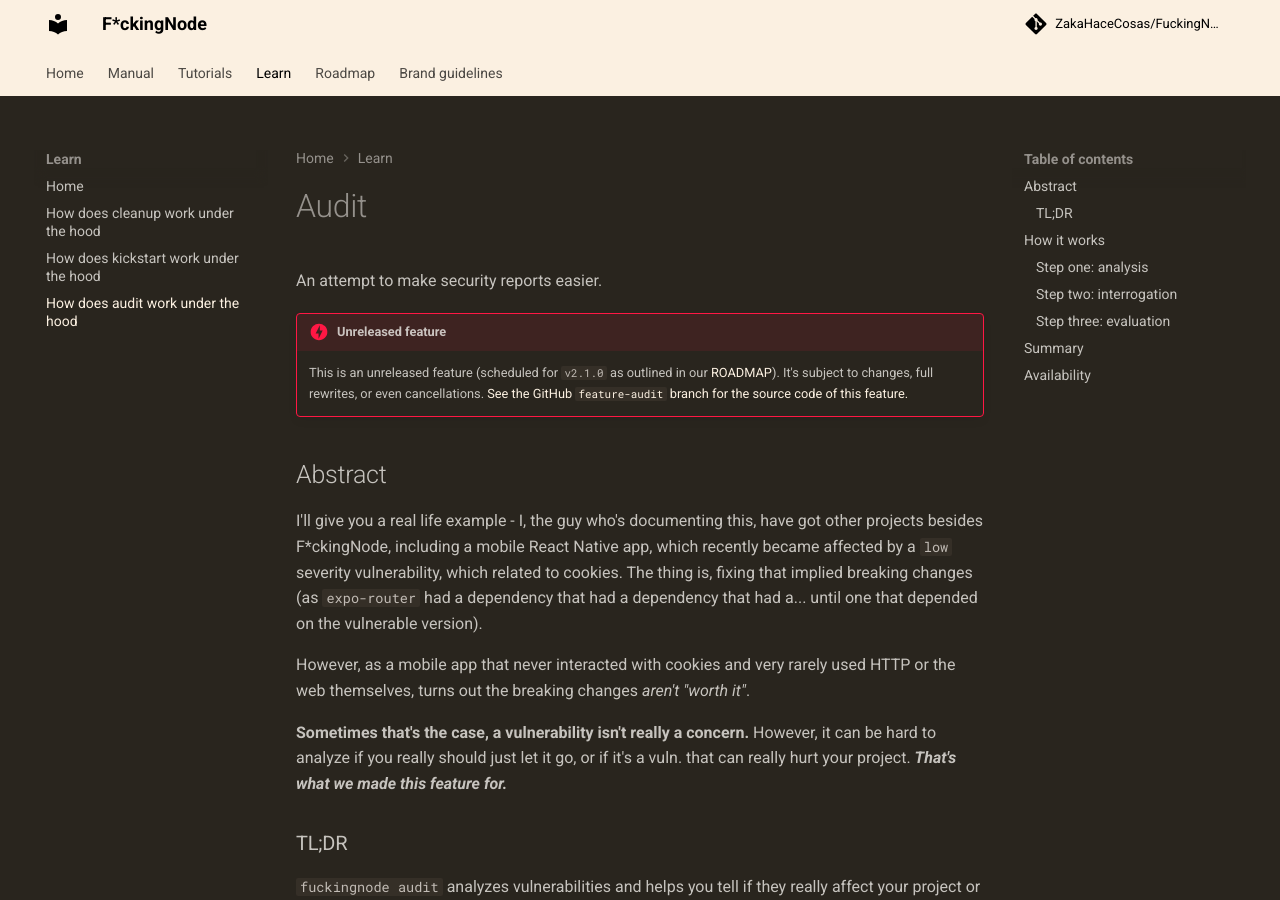
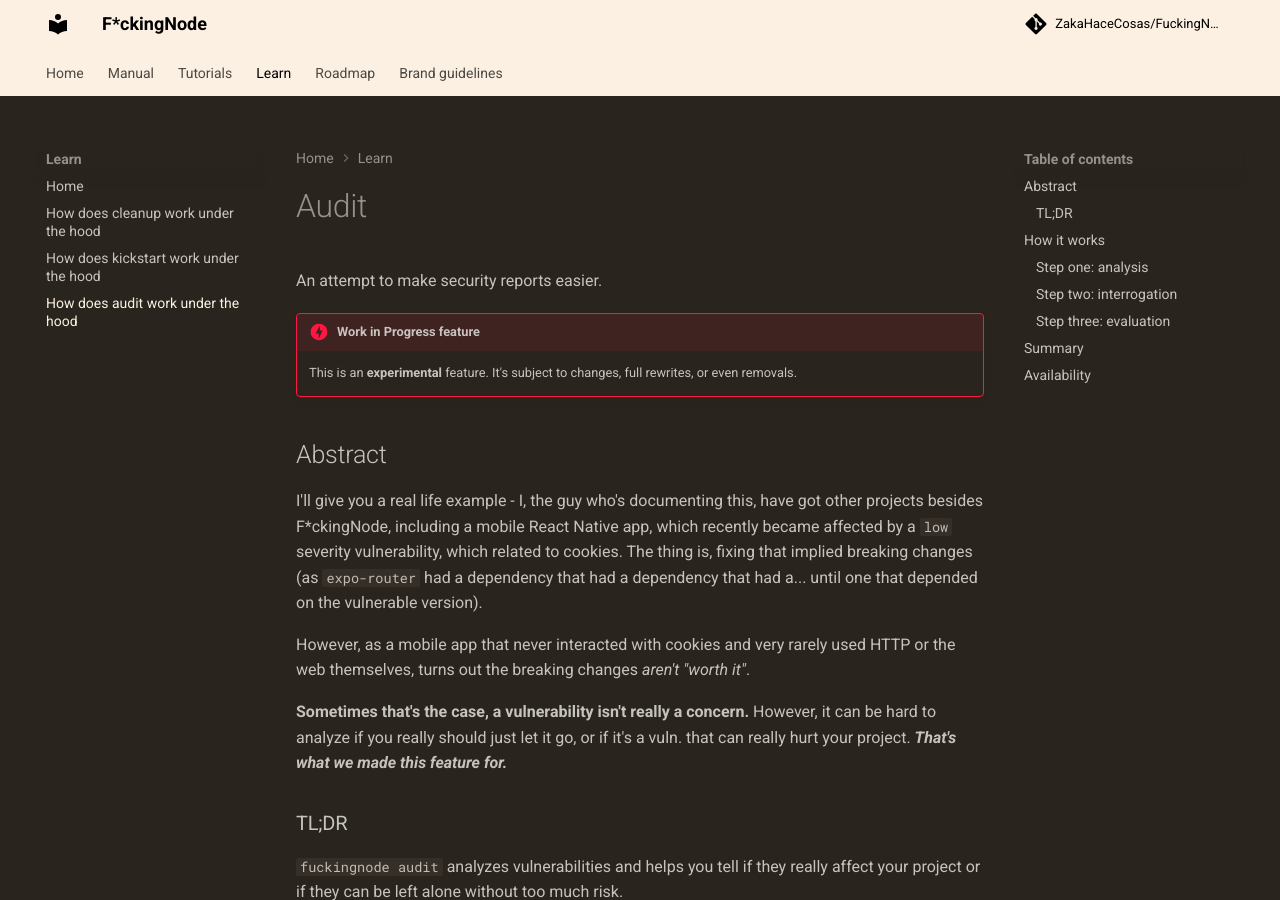
Before and after one commit to ZakaHaceCosas/FuckingNode, an MkDocs documentation site: the page built from docs/learn/audit.md, in a window 1280 px wide and 900 px high. Built offline with MkDocs 1.6.1 and Material for MkDocs 9.7.7, drawn with Linux system fonts in a browser that asks for light colours; comment, search, counter and statistics services are not loaded; some of the changed text lies outside the part shown.

```diff
--- a/deno.json
+++ b/deno.json
@@ -1,6 +1,6 @@
 {
     "name": "@zakahacecosas/fuckingnode",
-    "version": "2.0.3",
+    "version": "2.1.0",
     "exports": {
         ".": "./src/main.ts"
     },
--- a/docs/learn/audit.md
+++ b/docs/learn/audit.md
@@ -2,9 +2,8 @@
 
 An attempt to make security reports easier.
 
-!!! danger "Unreleased feature"
-    This is an unreleased feature (scheduled for `v2.1.0` as outlined in our [ROADMAP](../about/roadmap.md)). It's subject to changes, full rewrites, or even cancellations.
-    [See the GitHub `feature-audit` branch for the source code of this feature.](https://github.com/ZakaHaceCosas/FuckingNode/compare/master...feature-audit)
+!!! danger "Work in Progress feature"
+    This is an **experimental** feature. It's subject to changes, full rewrites, or even removals.
 
 ## Abstract
 
@@ -106,9 +105,7 @@ F\*ckingNode audit should not be allowed to have the final say over whether brea
 
 ## Availability
 
-This feature has not been released yet and is not available.
-
-For trying it out, clone our repository including the `feature-audit` branch, `git checkout feature-audit` and execute `deno -A src/main.ts audit`.
+This feature has been experimentally released and is partially available since `v2.1.0` on NodeJS npm projects.
 
 *[RF]: Risk Factor; a percentage computed by us to estimate the joint impact of all vulnerabilities of a NodeJS project.
 *[RB]: Risk Bump; a 0.25-1 number that's used to bump the RF based on the highest severity (as in low/moderate/high/critical) of a found vulnerability within a project.
```
Also changed, not shown: CHANGELOG.md (+1 -1 lines), 2 other files.
